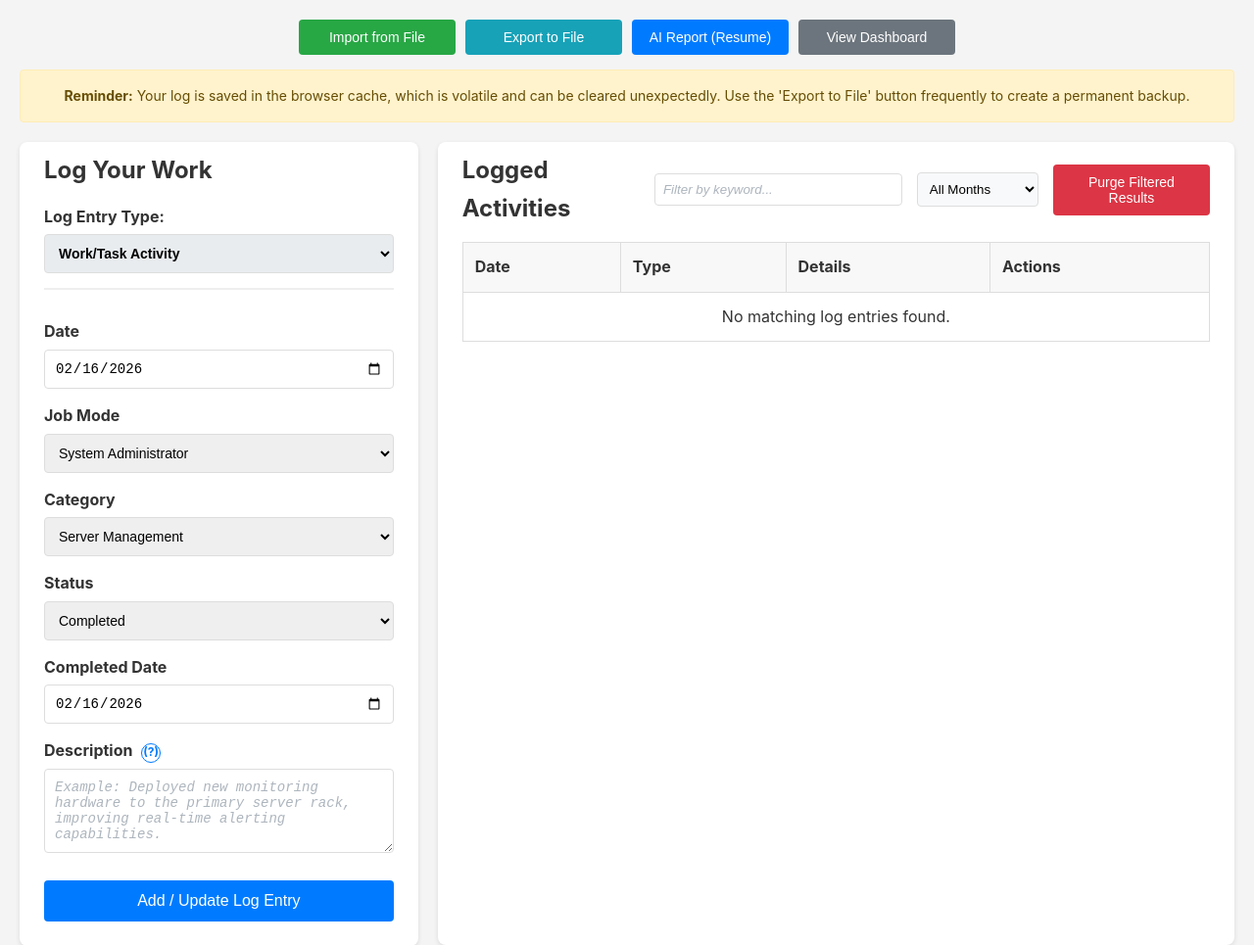
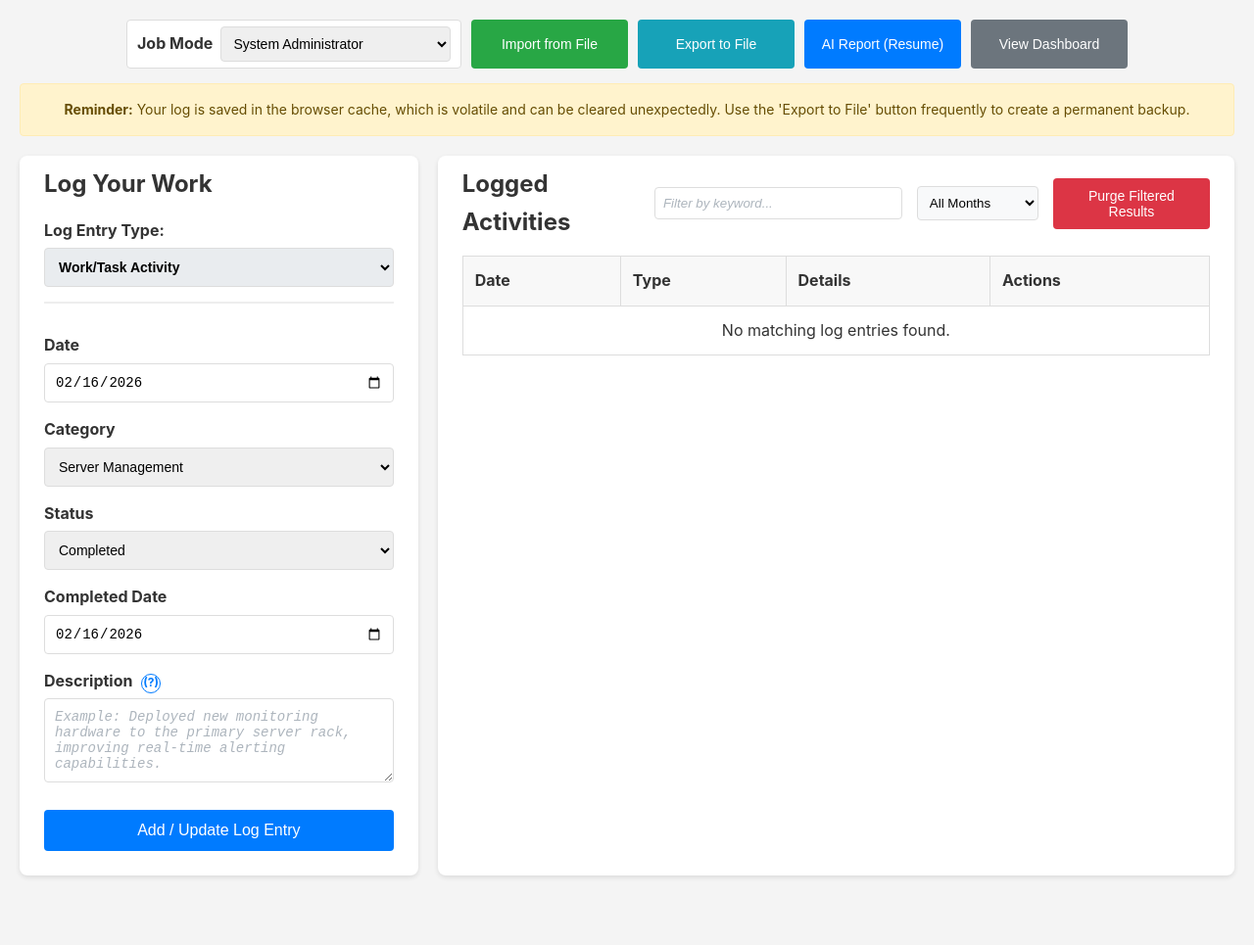
Before and after one commit to JasonC-M/WAR, a plain HTML site: page index.html in a window 1280 px wide. Shown: the top 965 px of the page at 98% size. After the commit the page ends 914 px from the top, so only its background shows below. Drawn offline with Linux system fonts and the light colour scheme.

Commit message:
Promote Job Mode to global header control

```diff
--- a/index.html
+++ b/index.html
@@ -24,6 +24,10 @@
 <body>
     <div class="main-header">
         <div class="controls-group top-buttons">
+            <div class="header-job-mode-control">
+                <label for="job-mode-selector"><strong>Job Mode</strong></label>
+                <select id="job-mode-selector"></select>
+            </div>
             <button id="import-btn"></button>
             <input type="file" id="import-file" accept=".json" style="display: none;">
             <button id="export-btn"></button>
@@ -45,7 +49,6 @@
                 <select id="log-type-selector"></select>
                 <div id="form-section-task" class="form-section">
                     <label for="task-date">Date</label><input type="date" id="task-date">
-                    <label for="job-mode-selector">Job Mode</label><select id="job-mode-selector"></select>
                     <label for="task-category">Category</label><select id="task-category"></select> <!-- Options are now dynamically populated -->
                     <div id="other-category-wrapper" style="display: none;">
                         <label for="task-category-other">Specify Other Category</label>
--- a/script.js
+++ b/script.js
@@ -11,6 +11,7 @@
  *   fallback to the legacy download method for unsupported browsers.
  ******************************************************************************/
 document.addEventListener('DOMContentLoaded', () => {
+    const JOB_MODE_STORAGE_KEY = 'warSelectedJobMode';
 
     // --- DATA STRUCTURES ---
     let config = {};
@@ -149,12 +150,23 @@ document.addEventListener('DOMContentLoaded', () => {
             option.textContent = mode;
             jobModeSelector.appendChild(option);
         });
+
+        const storedMode = localStorage.getItem(JOB_MODE_STORAGE_KEY);
+        if (storedMode && jobModes.includes(storedMode)) {
+            jobModeSelector.value = storedMode;
+        } else if (jobModes[0]) {
+            jobModeSelector.value = jobModes[0];
+            localStorage.setItem(JOB_MODE_STORAGE_KEY, jobModes[0]);
+        }
     }
 
     function updateCategoryDropdown() {
         const jobModes = config.jobModes || {};
         const selectedJob = jobModeSelector ? jobModeSelector.value : '';
         const categories = (selectedJob && jobModes[selectedJob]) ? jobModes[selectedJob] : [];
+        if (selectedJob) {
+            localStorage.setItem(JOB_MODE_STORAGE_KEY, selectedJob);
+        }
         taskCategorySelect.innerHTML = '';
         categories.forEach(category => {
             const option = document.createElement('option');
@@ -971,6 +983,9 @@ document.addEventListener('DOMContentLoaded', () => {
             if (jobModeSelector) {
                 const jobModeKeys = Object.keys(config.jobModes || {});
                 jobModeSelector.value = logToEdit.jobMode || jobModeKeys[0] || '';
+                if (jobModeSelector.value) {
+                    localStorage.setItem(JOB_MODE_STORAGE_KEY, jobModeSelector.value);
+                }
             }
             updateCategoryDropdown();
             document.getElementById('task-date').value = logToEdit.date;
--- a/style.css
+++ b/style.css
@@ -29,6 +29,33 @@ body { font-family: -apple-system, BlinkMacSystemFont, "Segoe UI", Roboto, Helve
 .controls-group.top-buttons button {
     flex-grow: 0; /* Prevent any button from expanding */
     flex-basis: 160px;
+}
+
+.header-job-mode-control {
+    display: flex;
+    align-items: center;
+    gap: 8px;
+    background: #fff;
+    border: 1px solid #ddd;
+    border-radius: 4px;
+    padding: 6px 10px;
+    flex-basis: 320px;
+}
+
+.header-job-mode-control label {
+    margin: 0;
+    font-weight: 700;
+    white-space: nowrap;
+}
+
+.header-job-mode-control select {
+    width: 100%;
+    min-width: 0;
+    padding: 8px;
+    border: 1px solid #ddd;
+    border-radius: 4px;
+    box-sizing: border-box;
+    font-size: 14px;
 }
 
 .ghost {
```
